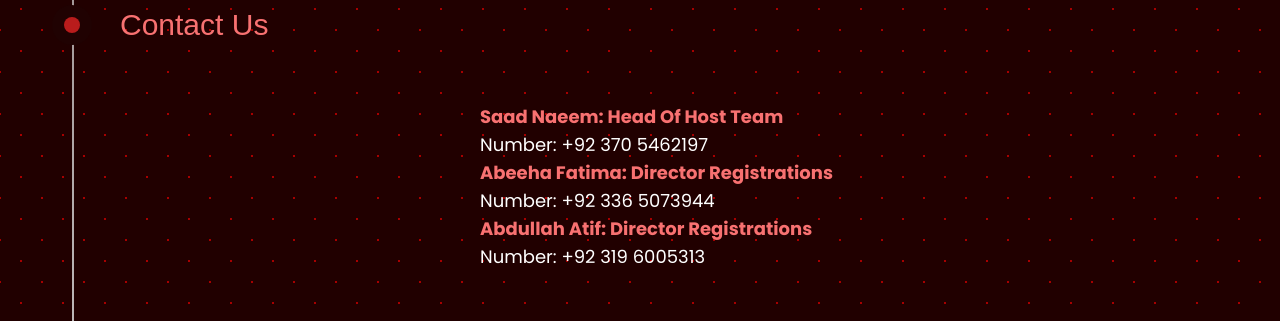
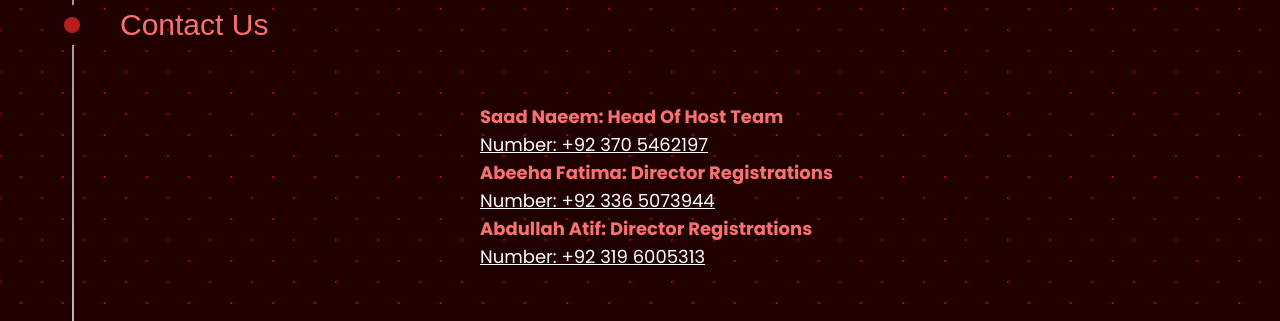
Before and after one commit to sKzAy/STEAMNEXUS_25, a Next.js app: page / in a window 1280 px wide. Shown: the part 2280-2601 px from the top of the page. Built offline with nearby package versions, Linux system fonts and the light colour scheme; a web font is replaced by a local one.

Commit message:
numbers are now links

```diff
--- a/components/timeline.js
+++ b/components/timeline.js
@@ -329,12 +329,12 @@ export function TimelineDemo() {
         <div>
           <div className={`${poppins.className} text-base md:text-lg md:mt-24 w-fit md:w-[40vw] flex gap-6 flex-col`}>
            <ul>
-            <li className="font-bold text-red-400 ">Saad Naeem: Head Of Host Team</li>
-            <li className="">Number: +92 370 5462197</li>
-            <li className="font-bold text-red-400 ">Abeeha Fatima: Director Registrations</li>
-            <li className="">Number: +92 336 5073944</li>
-            <li className="font-bold text-red-400">Abdullah Atif: Director Registrations</li>
-            <li className="">Number: +92 319 6005313</li>
+            <li className="font-bold text-red-400  max-md:text-sm">Saad Naeem: Head Of Host Team</li>
+            <li className="max-md:text-sm underline"><a href="tel:+92 370 5462197">Number: +92 370 5462197</a></li>
+            <li className="font-bold text-red-400  max-md:text-sm">Abeeha Fatima: Director Registrations</li>
+            <li className="max-md:text-sm underline"><a href="tel:+92 336 5073944">Number: +92 336 5073944</a></li>
+            <li className="font-bold text-red-400 max-md:text-sm">Abdullah Atif: Director Registrations</li>
+            <li className="max-md:text-sm underline"><a href="tel:+92 319 6005313">Number: +92 319 6005313</a></li>
            </ul>
           </div>
         </div>
```
